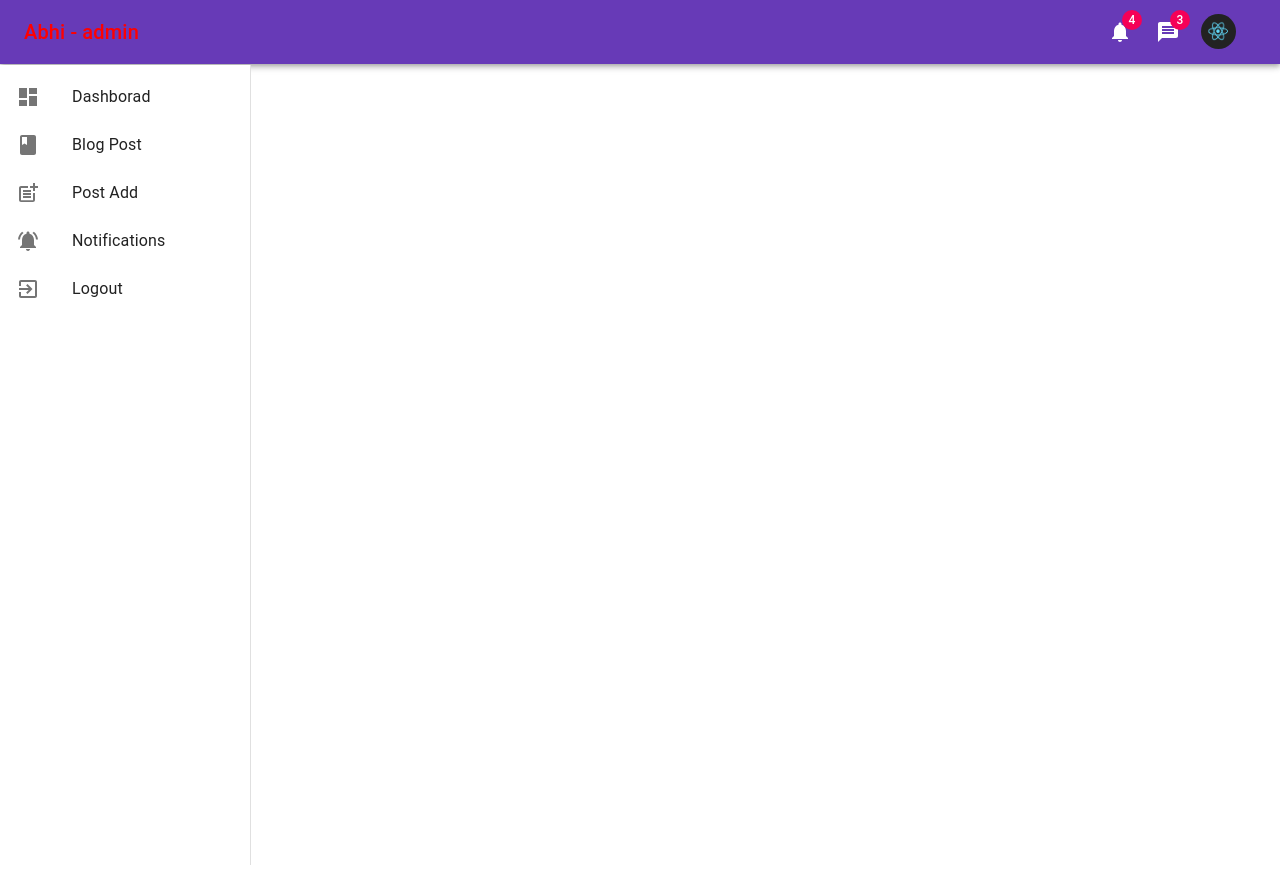
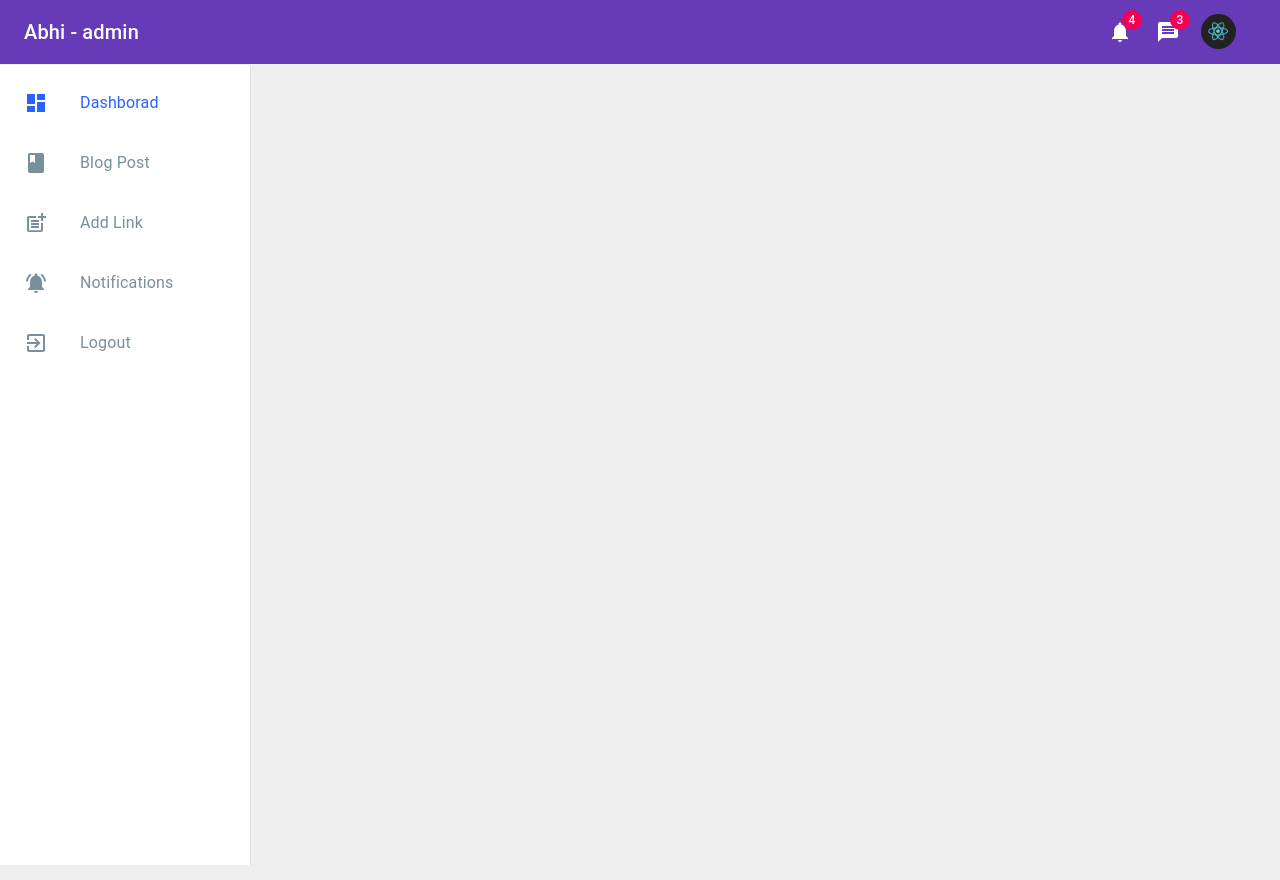
Before and after one commit to Abhimishra2424/MaterialUi-Admin-Dashbord, a React (Create React App) app: page / in a window 1280 px wide. Before the commit the page ends 800 px from the top, so only its background shows below. Built offline with nearby package versions, Linux system fonts and the light colour scheme.

Commit message:
add sidebar and css handleclose and open completed

```diff
--- /dev/null
+++ b/src/components/BodyComponent/Blog.jsx
@@ -0,0 +1,9 @@
+import React from 'react'
+
+export default function Blog() {
+    return (
+        <div>
+            <h1>blog</h1>
+        </div>
+    )
+}
--- /dev/null
+++ b/src/components/BodyComponent/Dashboard/Dashboard.jsx
@@ -0,0 +1,14 @@
+import { Box } from '@material-ui/core'
+import React from 'react'
+
+export default function Dashboard() {
+    return (
+        <Box>
+            {/* section title
+            section card
+            section graph
+            sec posts */}
+
+        </Box>
+    )
+}
--- /dev/null
+++ b/src/components/BodyComponent/Link.jsx
@@ -0,0 +1,9 @@
+import React from 'react'
+
+export default function Link() {
+    return (
+        <div>
+            <h1>link</h1>
+        </div>
+    )
+}
--- /dev/null
+++ b/src/components/BodyComponent/Logout.jsx
@@ -0,0 +1,9 @@
+import React from 'react'
+
+export default function Logout() {
+    return (
+        <div>
+            <h1>logout</h1>
+        </div>
+    )
+}
--- /dev/null
+++ b/src/components/BodyComponent/Notification.jsx
@@ -0,0 +1,9 @@
+import React from 'react'
+
+export default function Notification() {
+    return (
+        <div>
+            <h1>Notification</h1>
+        </div>
+    )
+}
--- a/src/components/Header/HeaderComponent.jsx
+++ b/src/components/Header/HeaderComponent.jsx
@@ -1,19 +1,44 @@
-import React from "react";
+import React, { useState } from "react";
 import { Route, Switch } from "react-router-dom";
 import Navbar from "./Navbar";
 import SideNav from "./SideNav";
+import Dashboard from "../BodyComponent/Dashboard/Dashboard";
+import Blog from "../BodyComponent/Blog";
+import Link from "../BodyComponent/Link";
+import Notification from "../BodyComponent/Notification";
+import Logout from "../BodyComponent/Logout";
+import { Box } from "@material-ui/core";
+import { useStyles } from "./HeaderStyles";
 
 export default function HeaderComponent() {
+  const [mobileOpen, setMobileOpen] = useState(false);
+  const classes = useStyles();
+
+  const handleDrawerOpen = () => {
+    setMobileOpen(!mobileOpen);
+  };
+
+  const handleDrawerClose = () => {
+    setMobileOpen(false);
+  };
   return (
     <div>
-      <Navbar />
-      <SideNav />
+      <Navbar handleDrawerOpen={handleDrawerOpen} />
+      <SideNav
+        mobileOpen={mobileOpen}
+        handleDrawerOpen={handleDrawerOpen}
+        handleDrawerClose={handleDrawerClose}
+      />
       {/* our routes */}
-      <Switch>
-        {/* <Route path="/" exact component={<Dashboard />} /> */}
-        {/* <Route path="/" exact component={<Dashboard />} /> */}
-        {/* <Route path="/blog" render={()=><Blog/>} /> */}
-      </Switch>
+      <Box className={classes.wrapper}>
+        <Switch>
+          <Route exact path="/" render={() => <Dashboard />} />
+          <Route exact path="/blog" render={() => <Blog />} />
+          <Route exact path="/link" render={() => <Link />} />
+          <Route exact path="/notification" render={() => <Notification />} />
+          <Route exact path="/logout" render={() => <Logout />} />
+        </Switch>
+      </Box>
     </div>
   );
 }
--- a/src/components/Header/HeaderStyles.jsx
+++ b/src/components/Header/HeaderStyles.jsx
@@ -1,32 +1,63 @@
 import { makeStyles } from "@material-ui/core";
-import { blue } from "@material-ui/core/colors";
-
+import { blue, blueGrey } from "@material-ui/core/colors";
 
 export const useStyles = makeStyles((theme) => ({
   toolbar: {
     display: "flex",
     flexFlow: "row wrap",
     justifyContent: "space-between",
-    backgroundColor:'#673ab7'
+    backgroundColor: "#673ab7",
   },
   title: {
-    color: "red",
+    color: "#fff",
   },
   navlist: {
     minWidth: "250px",
     maxWidth: "300px",
   },
-  ulAvater:{
-   backgroundColor:blue["A200"]
+  ulAvater: {
+    backgroundColor: blue["A200"],
   },
-  navAvatar:{
-    width:"35px",
-    height:"35px"
+  navAvatar: {
+    width: "35px",
+    height: "35px",
   },
-  // side nav
-  drawerPaper:{
-    width:"250px",
-    marginTop:"65px"
+  // wrapper of main contianer
+  wrapper: {
+    height: "100vh",
+    background: "#efefef",
+    padding: theme.spacing(2, 2, 0, 34),
+    // is look like media breakpoints in material ui
+    [theme.breakpoints.down("sm")]: {
+      padding: theme.spacing(2, 2),
+    },
+  },
 
-  }
+  // side navbar full screen
+  drawerPaper: {
+    width: "250px",
+    marginTop: "65px",
+    [theme.breakpoints.down("xs")]: {
+      marginTop: theme.spacing(7),
+    },
+  },
+  navlinks: {
+    color: blueGrey["A400"],
+    "& :hover , &:hover div": {
+      color: blue["A200"],
+    },
+    "& div": {
+      color: blueGrey["A400"],
+    },
+  },
+  activeNavlinks: {
+    color: blue["A700"],
+    "& div": {
+      color: blue["A700"],
+    },
+  },
+  navButton: {
+    width: "100%",
+    textTransform: "capitalize",
+  },
 }));
--- a/src/components/Header/Navbar.jsx
+++ b/src/components/Header/Navbar.jsx
@@ -13,7 +13,7 @@ import Notification from "./Navtabs/notification";
 import Messages from "./Navtabs/messages";
 import MenuIcon from "@material-ui/icons/Menu";
 
-export default function Navbar() {
+export default function Navbar({ handleDrawerOpen }) {
   const classes = useStyles();
   return (
     <AppBar position="static">
@@ -29,7 +29,7 @@ export default function Navbar() {
           </Box>
         </Hidden>
         <Hidden mdUp>
-          <IconButton color="inherit" onClick={() => console.log("hello")}>
+          <IconButton color="inherit" onClick={handleDrawerOpen}>
             <MenuIcon />
           </IconButton>
         </Hidden>
--- a/src/components/Header/SideNav.jsx
+++ b/src/components/Header/SideNav.jsx
@@ -1,20 +1,19 @@
 import { Hidden, Drawer } from "@material-ui/core";
-import React, { useState } from "react";
+import React from "react";
 import { useStyles } from "./HeaderStyles";
-import SideNavData from './SideNavData'
+import SideNavData from "./SideNavData";
 
-export default function SideNav() {
+export default function SideNav({
+  mobileOpen,
+  handleDrawerOpen,
+  handleDrawerClose,
+}) {
   const classes = useStyles();
-  const [mobileOpen, setMobileOpen] = useState(false);
-
-  const handleDrawerOpen = () => {
-    setMobileOpen(!mobileOpen);
-  };
 
   return (
     <nav className={classes.drawer} aria-label="mailbox folders">
       {/* The implementation can be swapped with js to avoid SEO duplication of links. */}
-      <Hidden smUp implementation="css">
+      <Hidden mdUp implementation="css">
         <Drawer
           variant="temporary"
           anchor={"left"}
@@ -27,10 +26,10 @@ export default function SideNav() {
             keepMounted: true, // Better open performance on mobile.
           }}
         >
-         <SideNavData />
+          <SideNavData handleDrawerClose={handleDrawerClose} />
         </Drawer>
       </Hidden>
-      <Hidden xsDown implementation="css">
+      <Hidden smDown implementation="css">
         <Drawer
           classes={{
             paper: classes.drawerPaper,
@@ -38,7 +37,7 @@ export default function SideNav() {
           variant="permanent"
           open
         >
-         <SideNavData />
+          <SideNavData handleDrawerClose={handleDrawerClose} />
         </Drawer>
       </Hidden>
     </nav>
--- a/src/components/Header/SideNavData.jsx
+++ b/src/components/Header/SideNavData.jsx
@@ -1,26 +1,52 @@
-import { List, ListItem, ListItemIcon, ListItemText } from "@material-ui/core";
 import React from "react";
+import {
+  Button,
+  List,
+  ListItem,
+  ListItemIcon,
+  ListItemText,
+} from "@material-ui/core";
 import DashboardIcon from "@material-ui/icons/Dashboard";
 import BookIcon from "@material-ui/icons/Book";
 import PostAddIcon from "@material-ui/icons/PostAdd";
 import NotificationsActiveIcon from "@material-ui/icons/NotificationsActive";
 import ExitToAppIcon from "@material-ui/icons/ExitToApp";
+import { NavLink } from "react-router-dom";
+import { useStyles } from "./HeaderStyles";
 
-export default function SideNavData() {
+export default function SideNavData({ handleDrawerClose }) {
+  const classes = useStyles();
   const listItemData = [
-    { label: "Dashborad", icon: <DashboardIcon /> },
-    { label: "Blog Post", icon: <BookIcon /> },
-    { label: "Post Add", icon: <PostAddIcon /> },
-    { label: "Notifications", icon: <NotificationsActiveIcon /> },
-    { label: "Logout", icon: <ExitToAppIcon /> },
+    { label: "Dashborad", link: "/", icon: <DashboardIcon /> },
+    { label: "Blog Post", link: "/blog", icon: <BookIcon /> },
+    { label: "Add Link", link: "/link", icon: <PostAddIcon /> },
+    {
+      label: "Notifications",
+      link: "/notification",
+      icon: <NotificationsActiveIcon />,
+    },
+    { label: "Logout", link: "/logout", icon: <ExitToAppIcon /> },
   ];
   return (
     <List>
       {listItemData.map((item, i) => (
-        <ListItem key={i}>
-          <ListItemIcon>{item.icon}</ListItemIcon>
-          <ListItemText>{item.label}</ListItemText>
-        </ListItem>
+        <Button
+          size="sm"
+          className={classes.navButton}
+          onClick={() => handleDrawerClose()}
+        >
+          <ListItem
+            exact
+            component={NavLink}
+            to={item.link}
+            className={classes.navlinks}
+            activeClassName={classes.activeNavlinks}
+            key={i}
+          >
+            <ListItemIcon>{item.icon}</ListItemIcon>
+            <ListItemText>{item.label}</ListItemText>
+          </ListItem>
+        </Button>
       ))}
     </List>
   );
```
